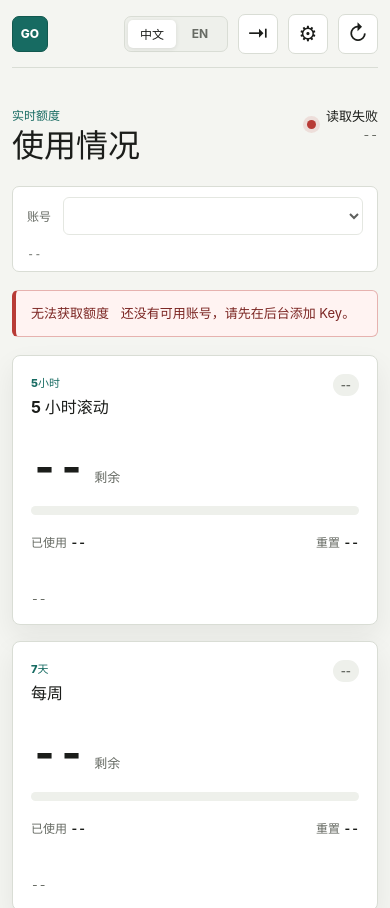
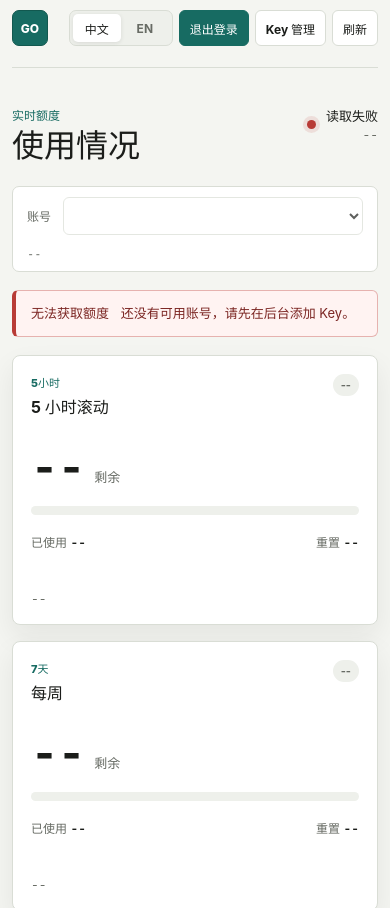
Before and after one commit to huiyio/dsh-opencode-go-box, a website: page public/index.html in a window 390 px wide. Shown: the top 908 px of the page. Drawn offline with Linux system fonts and the light colour scheme; no server answers.

Commit message:
fix: replace header icons with text actions

```diff
--- a/public/index.html
+++ b/public/index.html
@@ -6,7 +6,7 @@
     <meta name="color-scheme" content="light">
     <meta name="theme-color" content="#f4f5f1">
     <title>OpenCode Go 额度</title>
-    <link rel="stylesheet" href="/styles.css?v=auth-backup-1">
+    <link rel="stylesheet" href="/styles.css?v=ui-scale-1">
   </head>
   <body>
     <div class="app-shell">
@@ -20,14 +20,14 @@
             <button type="button" data-locale="zh" aria-pressed="true">中文</button>
             <button type="button" data-locale="en" aria-pressed="false">EN</button>
           </div>
-          <button id="logout-button" class="icon-button" type="button" title="退出登录" aria-label="退出登录">
-            <span aria-hidden="true">⇥</span>
+          <button id="logout-button" class="command-button header-command" type="button" title="退出登录" aria-label="退出登录">
+            <span data-copy="logout">退出登录</span>
           </button>
-          <a id="admin-link" class="icon-button" href="/admin?v=model-select-1" title="Key 管理" aria-label="Key 管理">
-            <span aria-hidden="true">⚙</span>
+          <a id="admin-link" class="command-button secondary header-command" href="/admin?v=model-select-1" title="Key 管理" aria-label="Key 管理">
+            <span data-copy="manageKeys">Key 管理</span>
           </a>
-          <button id="refresh-button" class="icon-button" type="button" title="刷新" aria-label="刷新">
-            <span aria-hidden="true">↻</span>
+          <button id="refresh-button" class="command-button secondary header-command" type="button" title="刷新" aria-label="刷新">
+            <span data-copy="refresh">刷新</span>
           </button>
         </div>
       </header>
--- a/public/styles.css
+++ b/public/styles.css
@@ -360,6 +360,16 @@ h1 {
   font-size: 13px;
   font-weight: 680;
   cursor: pointer;
+}
+
+.header-command {
+  min-height: 40px;
+  padding: 0 14px;
+  display: inline-flex;
+  align-items: center;
+  justify-content: center;
+  white-space: nowrap;
+  text-decoration: none;
 }
 
 .command-button.secondary {
@@ -886,10 +896,24 @@ footer {
 
   .topbar {
     min-height: 68px;
+    padding: 10px 0;
+    align-items: flex-start;
   }
 
   .brand-name {
     display: none;
+  }
+
+  .toolbar {
+    flex-wrap: wrap;
+    justify-content: flex-end;
+    gap: 6px;
+  }
+
+  .header-command {
+    min-height: 36px;
+    padding: 0 10px;
+    font-size: 12px;
   }
 
   main {
```
Also changed, not shown: public/admin.html (+4 -4 lines).
